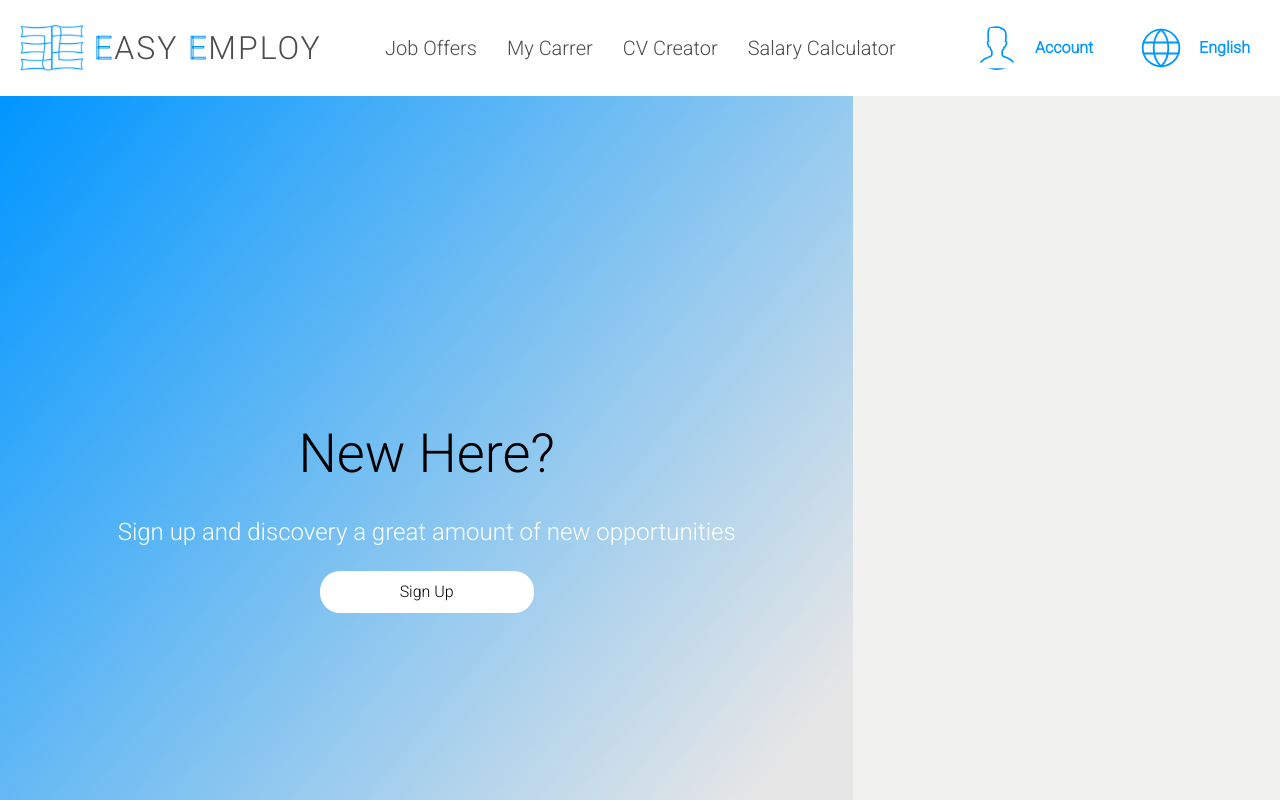
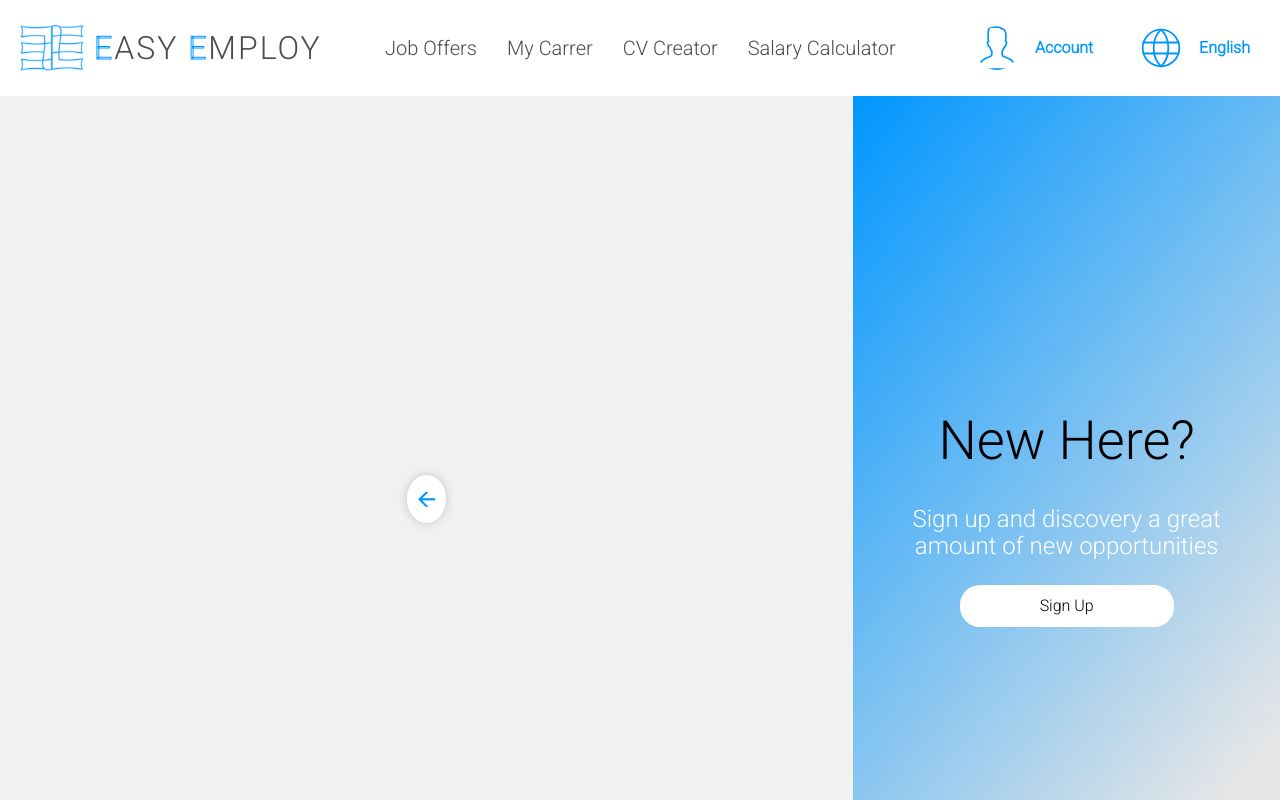
Before and after one commit to mizdebski77/Easy-Employ, a React (Create React App) app: page /password-reset in a window 1280 px wide. Shown: the top 800 px of the page. Built offline with nearby package versions, Linux system fonts and the light colour scheme.

Commit message:
Back button added

```diff
--- a/src/features/LogIn/ResetPassword/resetPassword.tsx
+++ b/src/features/LogIn/ResetPassword/resetPassword.tsx
@@ -1,10 +1,15 @@
 import React from 'react';
-import { Wrapper } from './styledResetPassword';
+import { ResetSection, ResetTitleButton, ResetTitleWrapper, Wrapper } from './styledResetPassword';
 import { RegisterWrapper, RegisterTitle, RegisterCaption, RegisterButton } from '../styledLogIn';
 
 export const ResetPassword = () => {
     return (
         <Wrapper>
+            <ResetSection>
+                <ResetTitleWrapper>
+                    <ResetTitleButton to="/Log-In">🡨</ResetTitleButton>
+                </ResetTitleWrapper>
+            </ResetSection>
 
             <RegisterWrapper>
                 <RegisterTitle>New Here?</RegisterTitle>
--- a/src/features/LogIn/ResetPassword/styledResetPassword.ts
+++ b/src/features/LogIn/ResetPassword/styledResetPassword.ts
@@ -8,7 +8,9 @@ export const Wrapper = styled.section`
 `;
 
 export const ResetSection = styled.div`
-
+    display: flex;
+    align-items: center;
+    justify-content: center;
 `;
 
 export const ResetTitleWrapper = styled.h1`
@@ -16,7 +18,18 @@ export const ResetTitleWrapper = styled.h1`
 `;
 
 export const ResetTitleButton = styled(Link)`
-
+    background: ${({ theme }) => theme.color.secondColor};
+    padding: 10px;
+    border-radius: 50%;
+    color: ${({ theme }) => theme.color.fontMain};
+    font-weight: normal;
+    text-decoration: none;
+    font-size: 24px;
+    transition: 0.3s;
+    box-shadow: 0 0 10px ${({ theme }) => theme.color.fourthColor};
+    &:hover {
+        color: ${({ theme }) => theme.color.fontMainHover};
+    };
 `;
 
 
@@ -28,7 +41,7 @@ export const ResetFormSpan = styled.span`
 
 `;
 
-export const ResetForm  = styled.form`
+export const ResetForm = styled.form`
 
 `;
 
```
